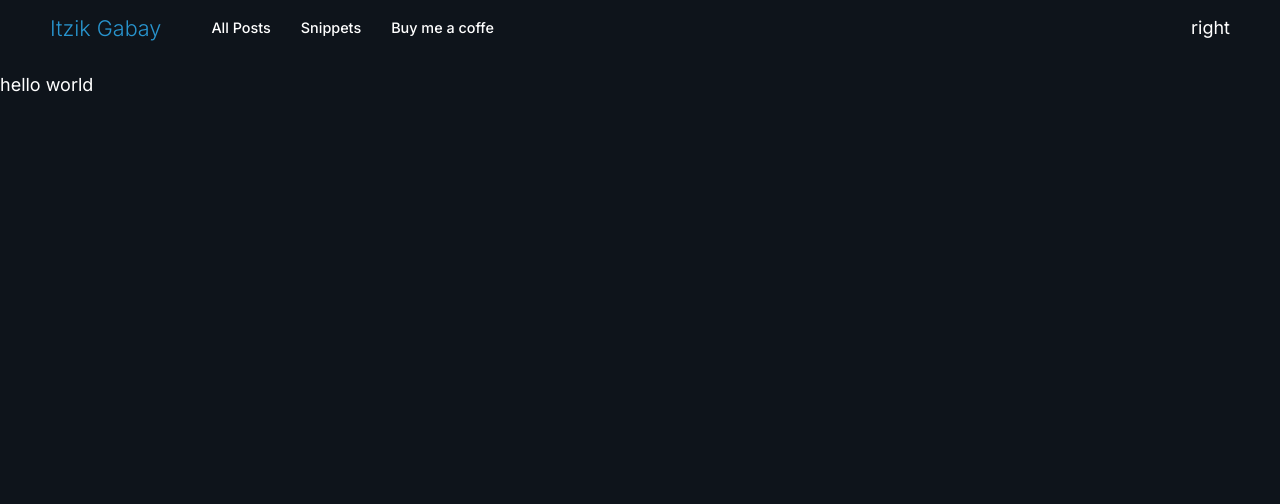
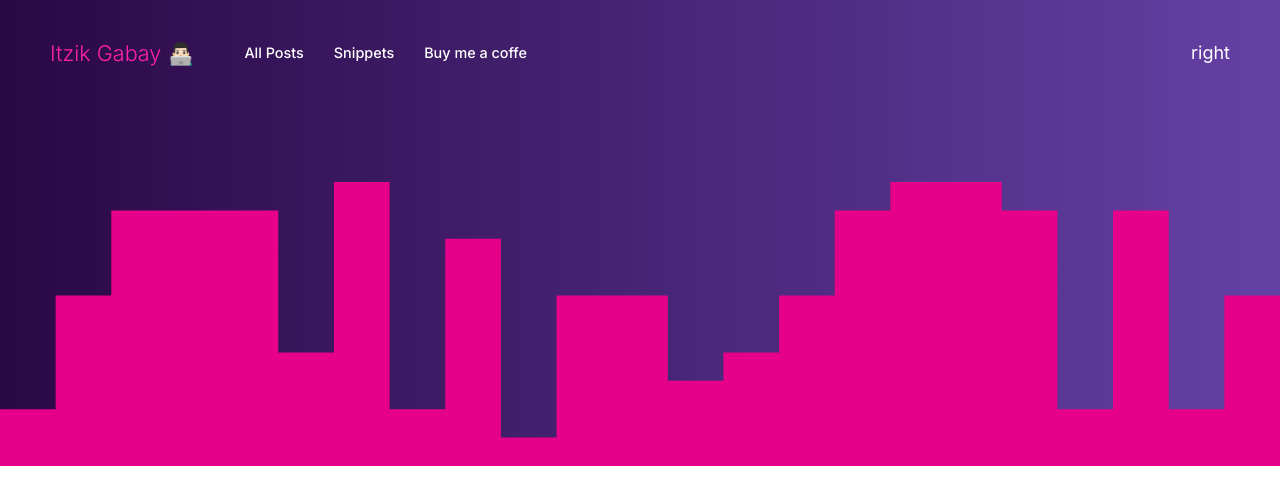
Before and after one commit to ItzikGabay/blog, a Next.js app: page / in a window 1280 px wide. Shown: the top 504 px of the page. Built offline with nearby package versions, Linux system fonts and the light colour scheme.

Commit message:
Done with the header - looking fantastic

```diff
--- a/layout/header/navbar/navbar.module.css
+++ b/layout/header/components/navbar/navbar.module.css
@@ -1,10 +1,9 @@
 .nav__container {
-  max-width: 1300px;
-  margin: 0 auto;
   display: flex;
   justify-content: space-between;
   align-items: center;
   padding: 16px 0;
+  margin-top: 25px;
 }
 
 .nav__left {
@@ -16,9 +15,15 @@
 
 .nav__left_logo {
   margin-right: 50px;
-  color: rgb(40, 148, 206);
+  color: #ff21a6;
   font-weight: 300;
   font-size: 1.2rem;
+}
+
+.nav__left_logo:hover {
+  transition: 0.3s;
+  font-size: 1.3rem;
+  font-weight: 700;
 }
 
 .nav__left_links {
@@ -30,6 +35,12 @@
   margin-right: 30px;
 }
 
+.nav__left_link:hover {
+  cursor: pointer;
+  color: blueviolet;
+  transition: 0.3s;
+}
+
 .nav__right {
   padding-right: 50px;
 }
--- a/layout/header/navbar/navbar.tsx
+++ b/layout/header/components/navbar/navbar.tsx
@@ -4,7 +4,7 @@ export const Navbar = () => {
   return (
     <div className={styles.nav__container}>
       <div className={styles.nav__left}>
-        <div className={styles.nav__left_logo}>Itzik Gabay</div>
+        <div className={styles.nav__left_logo}>Itzik Gabay 👨🏻‍💻</div>
         <div className={styles.nav__left_links}>
           <div className={styles.nav__left_link}>All Posts</div>
           <div className={styles.nav__left_link}>Snippets</div>
--- /dev/null
+++ b/layout/header/header.module.css
@@ -0,0 +1,26 @@
+.header__container {
+  position: relative;
+  background: #6441a5;
+  background: -webkit-linear-gradient(to right, #2a0845, #6441a5);
+  background: linear-gradient(to right, #2a0845, #6441a5);
+}
+
+.header__content {
+  display: flex;
+  flex-direction: column;
+  max-width: 1300px;
+  margin: 0 auto;
+  position: relative;
+}
+
+.header__img {
+  width: 100%;
+  display: flex;
+  margin-top: 100px;
+}
+
+.header__img img {
+  background-size: cover;
+  width: 3000px !important;
+  overflow: hidden;
+}
--- /dev/null
+++ b/layout/header/header.tsx
@@ -0,0 +1,17 @@
+import styles from "./header.module.css";
+import { Navbar } from "./components/navbar/navbar";
+import Image from "next/image";
+import wave from "../../assets/illustrations/wave.svg";
+
+export const Header = () => {
+  return (
+    <div className={styles.header__container}>
+      <div className={styles.header__content}>
+        <Navbar />
+      </div>
+      <div className={styles.header__img}>
+        <Image src={wave} height={200} width={900} />
+      </div>
+    </div>
+  );
+};
--- a/pages/_app.tsx
+++ b/pages/_app.tsx
@@ -1,5 +1,5 @@
 import type { AppProps } from "next/app";
-import { Navbar } from "../layout/header/navbar/navbar";
+import { Header } from "../layout/header/header";
 
 import "../styles/app/reset.css";
 import "../styles/app/globals.css";
@@ -7,7 +7,7 @@ import "../styles/app/globals.css";
 function MyApp({ Component, pageProps }: AppProps) {
   return (
     <>
-      <Navbar />
+      <Header />
       <Component {...pageProps} />
     </>
   );
--- a/styles/app/globals.css
+++ b/styles/app/globals.css
@@ -3,7 +3,6 @@
 html {
   font-size: 18px;
   font-family: "Inter", sans-serif;
-  background-color: #0e141b;
   color: white;
 }
 
```
Also changed, not shown: assets/illustrations/wave.svg (added).
